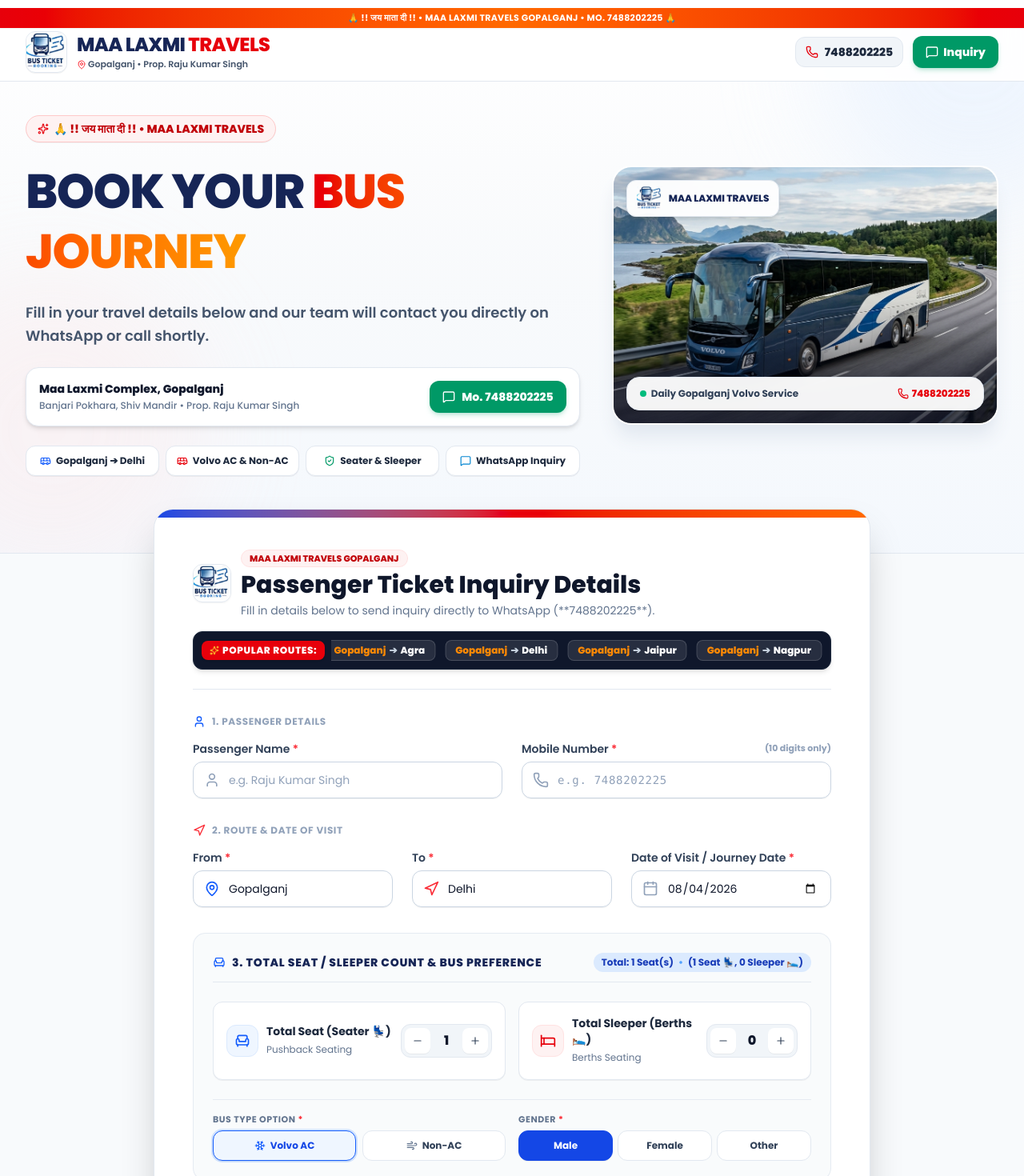
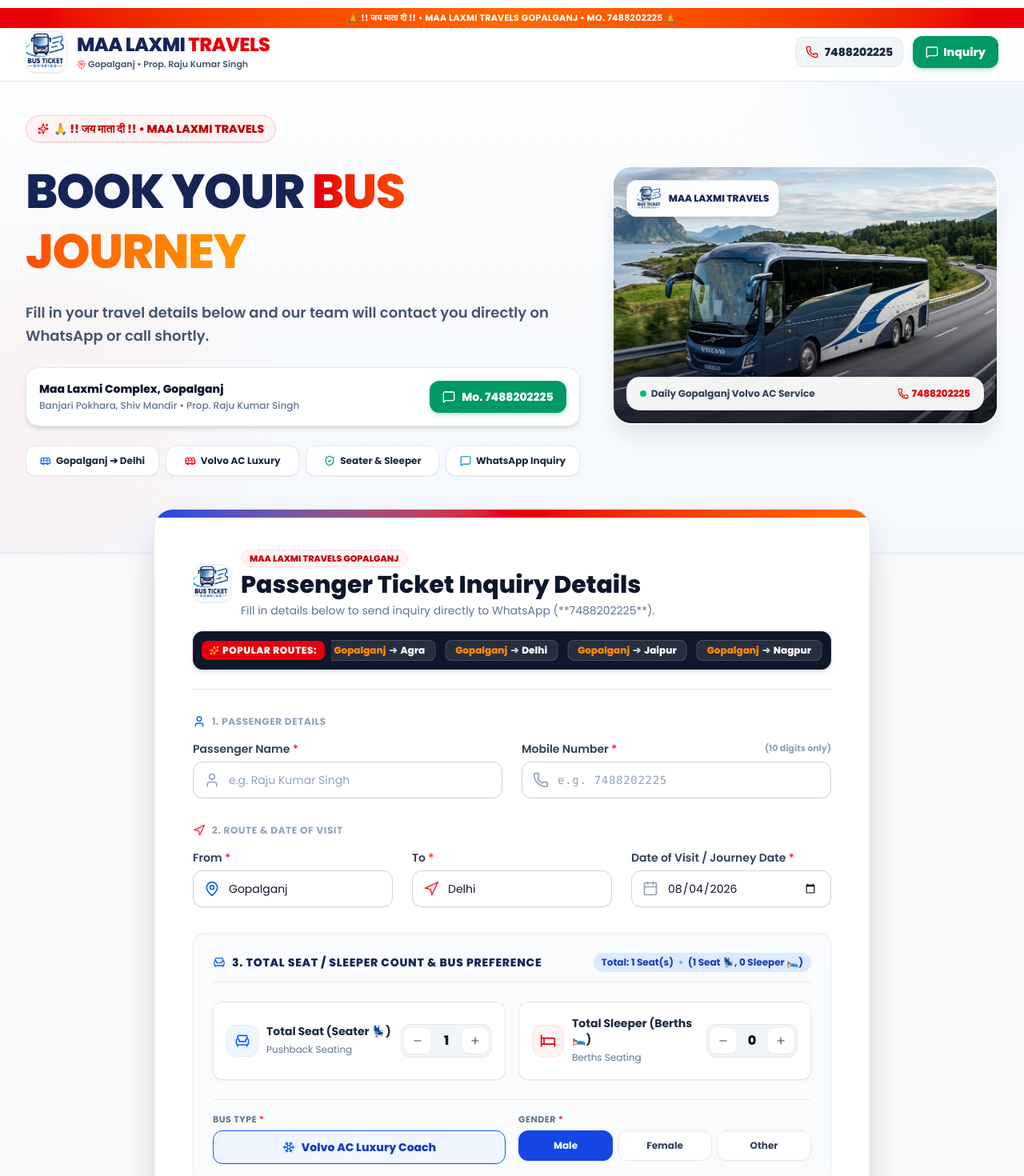
Before and after one commit to 11mdasjad/Bus_Enquiry, a Next.js app: page / in a window 1280 px wide. Shown: the top 1470 px of the page at 80% size. Built offline with nearby package versions, Linux system fonts and the light colour scheme.

Commit message:
feat: exclusive Volvo AC fleet setup across app

```diff
--- a/src/components/BookingForm.tsx
+++ b/src/components/BookingForm.tsx
@@ -12,7 +12,6 @@
   Navigation,
   Calendar,
   Snowflake,
-  Wind,
   Armchair,
   Bed,
   Home,
@@ -59,7 +58,6 @@
     },
   });
 
-  const selectedBusType = watch("busType");
   const selectedGender = watch("gender");
   const currentSeaterVal = watch("seaterCount");
   const currentSleeperVal = watch("sleeperCount");
@@ -68,7 +66,7 @@
   const sleeperDisplay = typeof currentSleeperVal === "number" && !isNaN(currentSleeperVal) ? currentSleeperVal : 0;
   const totalSeatsSelected = seaterDisplay + sleeperDisplay;
 
-  // New Requested Moving Ticker Routes from Gopalganj
+  // Requested Moving Ticker Routes from Gopalganj
   const popularRoutes = [
     { from: "Gopalganj", to: "Siliguri" },
     { from: "Gopalganj", to: "Lucknow" },
@@ -106,7 +104,7 @@
 🏁 *To:* ${data.destination}
 📅 *Date of Visit:* ${data.journeyDate}
 💺 *Total Seat / Sleeper:* ${seatsFormatted}
-🚌 *Bus Type:* ${data.busType}
+🚌 *Bus Type:* Volvo AC
 👤 *Gender:* ${data.gender}
 🏠 *Pickup Address:* ${data.pickupAddress}
 ${data.additionalNotes ? `📝 *Notes:* ${data.additionalNotes}` : ""}`;
@@ -115,6 +113,7 @@
 
     const submission: BookingSubmissionData = {
       ...data,
+      busType: "Volvo AC",
       inquiryId,
       submittedAt: new Date().toLocaleString(),
       whatsAppUrl,
@@ -363,7 +362,7 @@
               </div>
             </div>
 
-            {/* Section 3: Clean, Mobile-Friendly Seat & Sleeper Counter Cards */}
+            {/* Section 3: Total Seat / Sleeper Count & Bus Preference */}
             <div className="p-4 sm:p-6 bg-slate-50/80 rounded-xl sm:rounded-2xl border border-slate-200/80 space-y-4 sm:space-y-6">
               <div className="flex flex-col sm:flex-row sm:items-center justify-between gap-2 border-b border-slate-200 pb-3">
                 <h3 className="text-xs sm:text-sm font-extrabold text-blue-950 uppercase tracking-wider flex items-center gap-2">
@@ -381,7 +380,7 @@
                 </div>
               </div>
 
-              {/* Row 1: Mobile-Friendly Seater & Sleeper Counter Cards */}
+              {/* Row 1: Side-by-Side Seater & Sleeper Counter Cards */}
               <div className="grid grid-cols-1 sm:grid-cols-2 gap-3 sm:gap-4">
                 {/* Seater Count Card */}
                 <div className="bg-white p-3.5 sm:p-4 rounded-xl border border-slate-200 shadow-2xs flex items-center justify-between gap-2">
@@ -474,37 +473,14 @@
 
               {/* Row 2: Bus Type & Gender Selection */}
               <div className="grid grid-cols-1 sm:grid-cols-2 gap-4 border-t border-slate-200/80 pt-4">
-                {/* Bus Type */}
+                {/* Bus Type (Exclusive Volvo AC) */}
                 <div>
                   <label className="block text-[11px] font-bold uppercase tracking-wider text-slate-500 mb-1.5">
-                    Bus Type Option <span className="text-red-500">*</span>
+                    Bus Type <span className="text-red-500">*</span>
                   </label>
-                  <div className="grid grid-cols-2 gap-2">
-                    <button
-                      type="button"
-                      onClick={() => setValue("busType", "Volvo AC", { shouldValidate: true })}
-                      className={`flex items-center justify-center space-x-1.5 py-2.5 px-2 rounded-xl border font-bold transition cursor-pointer ${
-                        selectedBusType === "Volvo AC"
-                          ? "border-blue-600 bg-blue-50 text-blue-700 ring-2 ring-blue-500/20 shadow-2xs"
-                          : "border-slate-200 bg-white text-slate-700 hover:border-slate-300"
-                      }`}
-                    >
-                      <Snowflake className="w-3.5 h-3.5 text-blue-600 shrink-0" />
-                      <span className="text-xs">Volvo AC</span>
-                    </button>
-
-                    <button
-                      type="button"
-                      onClick={() => setValue("busType", "Non-AC", { shouldValidate: true })}
-                      className={`flex items-center justify-center space-x-1.5 py-2.5 px-2 rounded-xl border font-bold transition cursor-pointer ${
-                        selectedBusType === "Non-AC"
-                          ? "border-blue-600 bg-blue-50 text-blue-700 ring-2 ring-blue-500/20 shadow-2xs"
-                          : "border-slate-200 bg-white text-slate-700 hover:border-slate-300"
-                      }`}
-                    >
-                      <Wind className="w-3.5 h-3.5 text-slate-500 shrink-0" />
-                      <span className="text-xs">Non-AC</span>
-                    </button>
+                  <div className="w-full py-2.5 px-3 rounded-xl border border-blue-600 bg-blue-50 text-blue-800 font-extrabold flex items-center justify-center space-x-2 shadow-2xs">
+                    <Snowflake className="w-4 h-4 text-blue-600 animate-spin-slow shrink-0" />
+                    <span className="text-xs sm:text-sm">Volvo AC Luxury Coach</span>
                   </div>
                 </div>
 
--- a/src/components/FeaturesSection.tsx
+++ b/src/components/FeaturesSection.tsx
@@ -9,10 +9,10 @@
     {
       icon: Bus,
       iconBg: "bg-blue-50 text-blue-600 border-blue-100",
-      title: "Volvo AC & Non-AC Fleet",
+      title: "Volvo AC Luxury Fleet",
       description:
-        "Premium Volvo buses connecting Gopalganj directly to Delhi, Lucknow, Kanpur, and major routes with maximum riding comfort.",
-      highlights: ["Volvo Luxury Coaches", "Cleaned & Sanitized", "Smooth Express Highway Travel"],
+        "Premium Volvo AC luxury buses connecting Gopalganj directly to Delhi, Lucknow, Kanpur, and major routes with maximum riding comfort.",
+      highlights: ["Volvo AC Luxury Coaches", "Cleaned & Sanitized", "Smooth Express Highway Travel"],
     },
     {
       icon: Armchair,
@@ -53,7 +53,7 @@
             Why Travel With Maa Laxmi Travels
           </h2>
           <p className="mt-4 text-base sm:text-lg text-slate-600 leading-relaxed font-normal">
-            Providing trusted, comfortable, and safe bus travel services between Gopalganj, Bihar, and major North Indian destinations.
+            Providing trusted, comfortable, and safe Volvo AC bus travel services between Gopalganj, Bihar, and major North Indian destinations.
           </p>
         </div>
 
--- a/src/components/Footer.tsx
+++ b/src/components/Footer.tsx
@@ -18,7 +18,7 @@
     <footer className="bg-slate-950 text-slate-300 pt-16 pb-12 border-t border-slate-800 relative z-10">
       <div className="max-w-7xl mx-auto px-4 sm:px-6 lg:px-8">
         <div className="grid grid-cols-1 md:grid-cols-2 lg:grid-cols-4 gap-10 pb-12 border-b border-slate-800">
-          {/* Company Branding with Official Bus Ticket Logo */}
+          {/* Company Branding */}
           <div className="space-y-4">
             <div className="flex items-center space-x-3">
               <div className="relative w-12 h-12 shrink-0 rounded-xl overflow-hidden bg-white p-1 shadow-md border border-slate-200">
@@ -26,6 +26,7 @@
                   src="/bus-ticket-logo.png"
                   alt="Bus Ticket Logo"
                   fill
+                  sizes="48px"
                   className="object-contain"
                 />
               </div>
@@ -40,7 +41,7 @@
             </div>
 
             <p className="text-slate-400 text-sm leading-relaxed">
-              Maa Laxmi Travels Gopalganj. Daily Volvo AC & Non-AC Seater and Sleeper express bus service between Gopalganj, Delhi, Lucknow, and major routes.
+              Maa Laxmi Travels Gopalganj. Daily Volvo AC Seater and Sleeper express bus service between Gopalganj, Delhi, Lucknow, and major routes.
             </p>
 
             <div className="flex items-center space-x-3 text-sm pt-1">
--- a/src/components/HeroSection.tsx
+++ b/src/components/HeroSection.tsx
@@ -100,7 +100,7 @@
               </div>
               <div className="flex items-center justify-center space-x-1.5 py-2.5 px-2 rounded-xl bg-white border border-slate-200 text-slate-800 shadow-2xs">
                 <Bus className="w-3.5 h-3.5 text-red-600 shrink-0" />
-                <span>Volvo AC & Non-AC</span>
+                <span>Volvo AC Luxury</span>
               </div>
               <div className="flex items-center justify-center space-x-1.5 py-2.5 px-2 rounded-xl bg-white border border-slate-200 text-slate-800 shadow-2xs">
                 <ShieldCheck className="w-3.5 h-3.5 text-emerald-600 shrink-0" />
@@ -150,7 +150,7 @@
                 <div className="absolute bottom-3 left-3 right-3 sm:bottom-4 sm:left-4 sm:right-4 bg-white/95 backdrop-blur-md px-3 py-2 sm:px-4 sm:py-3 rounded-xl sm:rounded-2xl border border-slate-200 flex items-center justify-between text-[11px] sm:text-xs font-bold text-slate-800 shadow-md">
                   <div className="flex items-center space-x-1.5 truncate">
                     <span className="w-2 h-2 rounded-full bg-emerald-500 animate-pulse shrink-0"></span>
-                    <span className="text-slate-700 truncate">Daily Gopalganj Volvo Service</span>
+                    <span className="text-slate-700 truncate">Daily Gopalganj Volvo AC Service</span>
                   </div>
 
                   <a
--- a/src/types/booking.ts
+++ b/src/types/booking.ts
@@ -27,9 +27,7 @@
     .number({ invalid_type_error: "Sleeper count is required" })
     .min(0, { message: "Sleeper count cannot be negative" })
     .max(20, { message: "Max 20 sleeper berths per inquiry" }),
-  busType: z.enum(["Volvo AC", "Non-AC"], {
-    required_error: "Please select bus type",
-  }),
+  busType: z.string(),
   gender: z.enum(["Male", "Female", "Other"], {
     required_error: "Please select gender",
   }),
```
